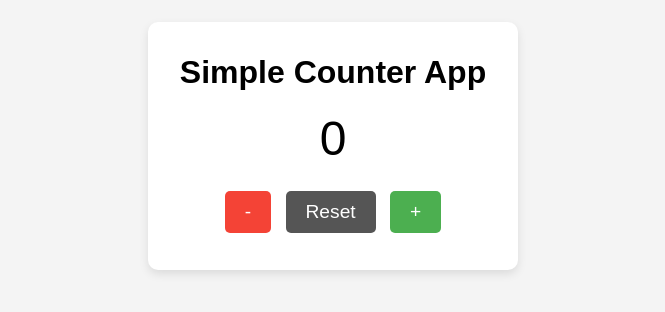
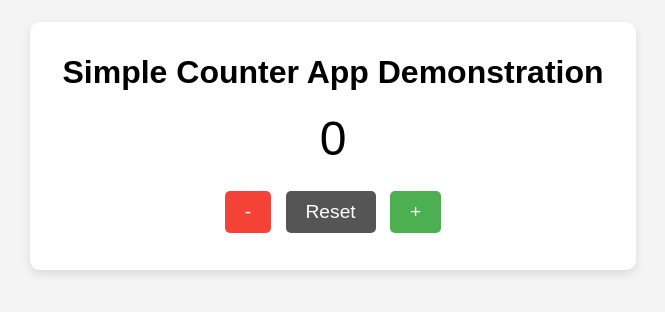
Before and after one commit to yasingulamhussain/devopsdemo, a website: page index.html in a window 1280 px wide. Shown: the part 254-566 px from the top of the page, without its empty margins (307-972 px from the left). Drawn offline with Linux system fonts and the light colour scheme.

Commit message:
added demonstration to header

```diff
--- a/index.html
+++ b/index.html
@@ -8,7 +8,7 @@
   </head>
   <body>
     <div class="container">
-      <h1>Simple Counter App</h1>
+      <h1>Simple Counter App Demonstration</h1>
 
       <div id="counter">0</div>
 
```
